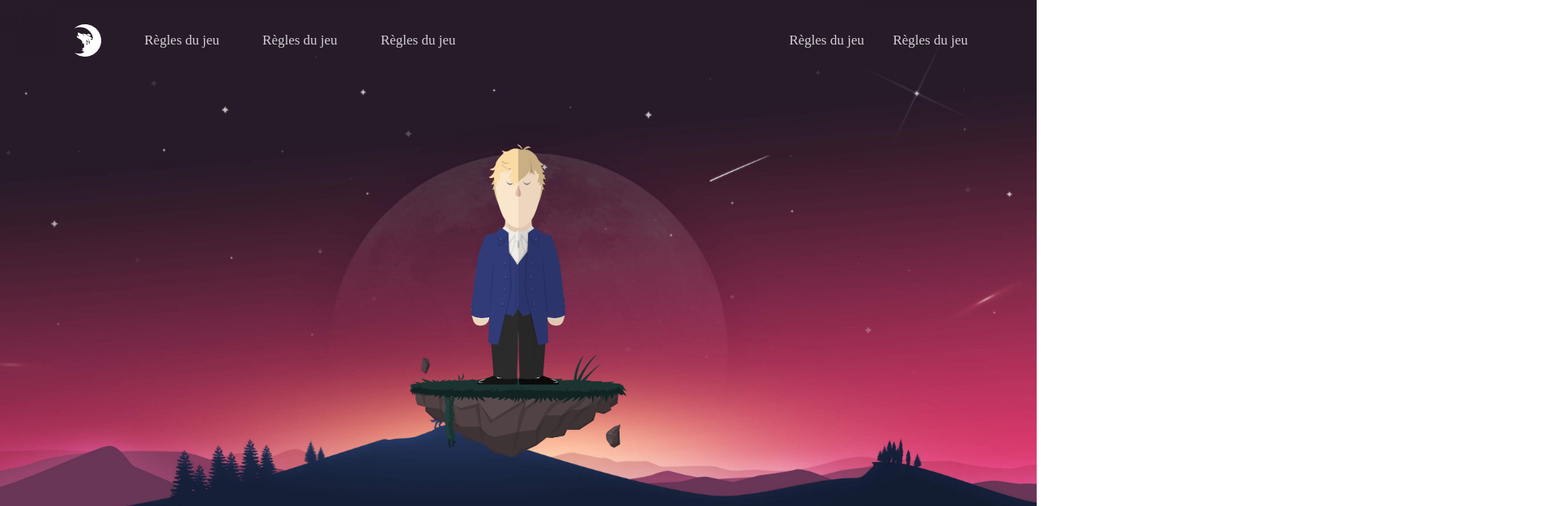
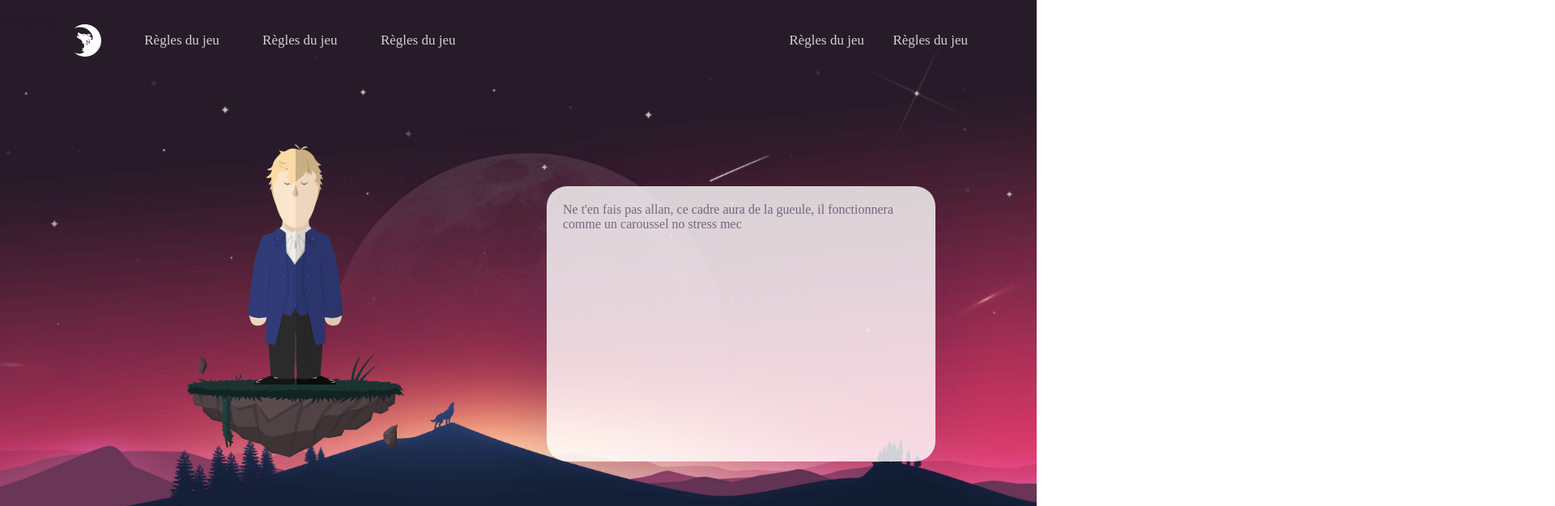
Before and after one commit to PierreLuypaert/MafiaCubaGame, an Angular app in the folder mafiacuba/: page /homepage in a window 1280 px wide. Shown: the top 625 px of the page at 81% size, 1920 px wide, since content can reach past the window. Built offline with nearby package versions, Linux system fonts and the light colour scheme.

Commit message:
box on homepage

```diff
--- a/mafiacuba/src/app/homepage/homepage.component.css
+++ b/mafiacuba/src/app/homepage/homepage.component.css
@@ -26,57 +26,10 @@
 .centered-container{
 	width: 1100px;
 	height: 100vh;
-	margin: auto;
 	max-width: 1100px;
 	display: flex;
-	flex-direction: column;
-}
-
-.character-icon{
-	position: relative;
-	bottom: 10%;
-	height: 40vh;
-	margin: auto;
-	display: flex;
-	flex-direction: column;
-
-	transition: opacity .5s ease-out;
-	animation-duration: 2s;
-    animation-iteration-count: infinite;
-    animation-timing-function: ease-in-out;
-	animation-name: bounce;
-}
-
-@keyframes bounce{
-	from { transform: translateY(0)   }
-	50%  { transform: translateY(-5px)}
-	to   { transform : translateY(0)  }
-}
-
-.plateforme{
-	position: relative;
-	bottom: 12%;
-	z-index: 10;
-}
-
-.character {
-	z-index: 11;
-}
-
-.button-wrapper{
-	position: absolute;
-	bottom: 35px;
-	left: 50%;
-	transform: translateX(-50%);
-}
-
-.button-wrapper button{
-	background-color: var(--main-button-color);
-	color: var(--text-color);
-	border: 0;
-	border-radius: 15px;
-	height: 50px;
-	width: 100px;
+	flex-direction: row;
+	margin:auto;
 }
 
 /* Header style */
@@ -126,6 +79,89 @@
     text-decoration: none;
 }
 
+
+.plateforme{
+	position: relative;
+	bottom: 12%;
+	z-index: 10;
+}
+
+.character {
+	z-index: 11;
+}
+
+
+.character-icon{
+	position: relative;
+	bottom: 10%;
+	height: 40vh;
+	margin: auto;
+	display: flex;
+	flex-direction: column;
+
+	transition: opacity .5s ease-out;
+	animation-duration: 2s;
+    animation-iteration-count: infinite;
+    animation-timing-function: ease-in-out;
+	animation-name: bounce;
+}
+
+@keyframes bounce{
+	from { transform: translateY(0)   }
+	50%  { transform: translateY(-5px)}
+	to   { transform : translateY(0)  }
+}
+
+.button-wrapper{
+	position: absolute;
+	bottom: 35px;
+	left: 50%;
+	transform: translateX(-50%);
+}
+
+.button-wrapper button{
+	background-color: var(--main-button-color);
+	color: var(--text-color);
+	border: 0;
+	border-radius: 15px;
+	height: 50px;
+	width: 100px;
+}
+
+/* Rules part */
+
+
+.rules
+{
+    width: 100%;
+    color:white;
+	display: flex;
+
+}
+
+.rules .midcontainer
+{
+	align-items: center;
+	display: flex;
+	flex-direction: column;
+	height: 100%;
+	justify-content: center;
+	width: 50%;
+}
+
+.box
+{
+    color: #7b7992;
+	background-color: white;
+	height:300px;
+	width:80%;
+	padding:20px;
+    border-radius: 25px;
+	box-shadow: 0px 14px 80px rgba(34, 35, 58, 0.2);
+	cursor: pointer;
+	opacity: 0.8;
+}
+
 /* Icons style */
 .icon
 {
--- a/mafiacuba/src/app/homepage/homepage.component.html
+++ b/mafiacuba/src/app/homepage/homepage.component.html
@@ -18,8 +18,8 @@
 					</div>
 				</div>
 			</div>
+			<div class="rules">
 				<div class="centered-container">
-
 					<div class="character-icon">
 						<img class="character"
 						src="../../assets/images/character.svg"
@@ -31,6 +31,12 @@
 							height="40%"
 							/>
 					</div>
+					<div class="midcontainer">
+						<div class="box">
+							Ne t'en fais pas allan, ce cadre aura de la gueule, il fonctionnera comme un caroussel no stress mec
+						</div>
+					</div>
+				</div>
 			</div>
 			<div class="button-wrapper">
 				<button type="button">
@@ -41,5 +47,5 @@
 		</div>
 	</div>
 </div>
-<app-tokens-carousel>
-</app-tokens-carousel>
+<!--<app-tokens-carousel>
+</app-tokens-carousel>-->
--- a/mafiacuba/src/app/tokens-carousel/tokens-carousel.component.css
+++ b/mafiacuba/src/app/tokens-carousel/tokens-carousel.component.css
@@ -3,7 +3,7 @@
 	height: 100vh;
 	display: flex;
 	width: 100%;
-	background-color: brown;
+	background-color: #111C30;
 	justify-content: center;
 }
 
--- a/mafiacuba/src/styles.css
+++ b/mafiacuba/src/styles.css
@@ -1,7 +1,7 @@
 /* You can add global styles to this file, and also import other style files */
 
 :root{
-	--main-bg-color: red;
+	--main-bg-color: #111C30;
 	--main-button-color : brown;
 	--text-color : white;
 }
```
Lines whose indentation alone changed are shown as unchanged.
